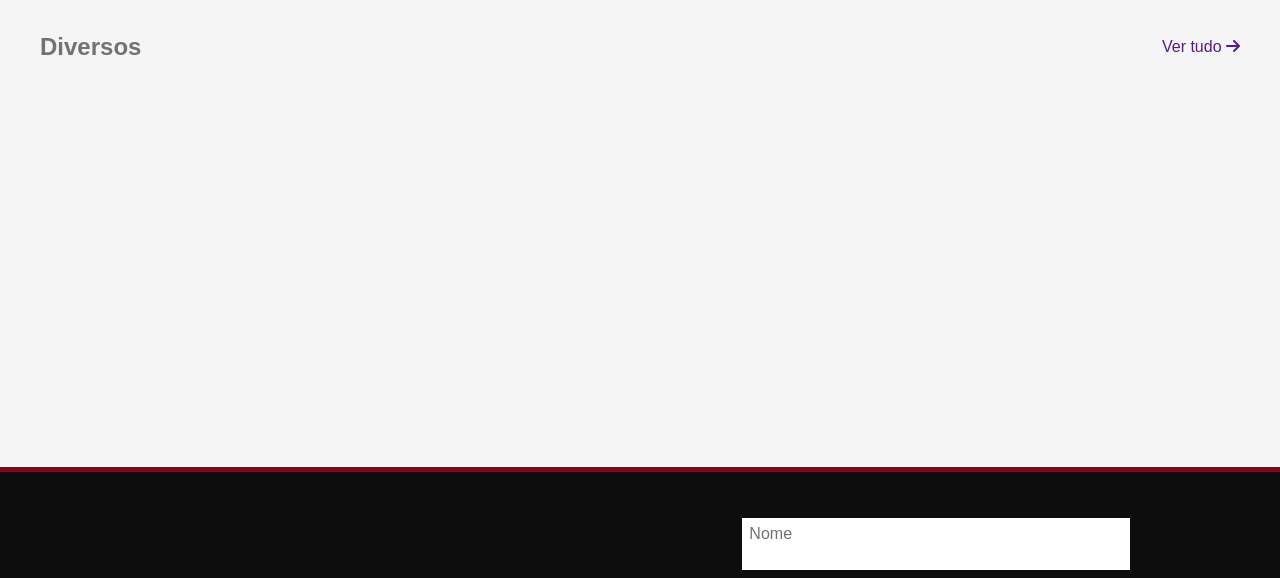
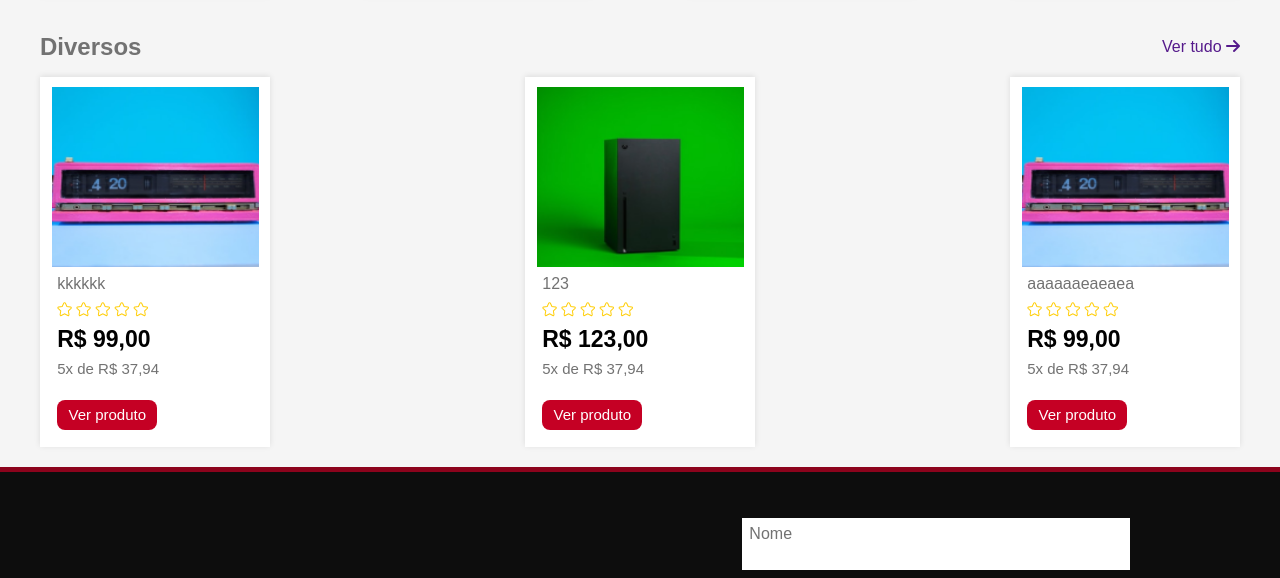
Before and after one commit to ramonlopz1/ecommerce, a website built with webpack: page public/index.html in a window 1280 px wide. Shown: the part 1540-2118 px from the top of the page. Built offline with nearby package versions, Linux system fonts and the light colour scheme; data requests are answered from the project's data file; files whose address does not match are found by name.

Commit message:
listar produtos fixing bug

```diff
--- a/db.json
+++ b/db.json
@@ -125,6 +125,33 @@
       "parcelas": "5",
       "descricao": "Produto ABC",
       "id": 14
+    },
+    {
+      "img": "C:\\fakepath\\unsplash_jMT6BrgBuXU.png",
+      "nome": "kkkkkk",
+      "categoria": "diversos",
+      "preco": "99",
+      "parcelas": "7",
+      "descricao": "juhuhuhuh",
+      "id": 15
+    },
+    {
+      "img": "C:\\fakepath\\unsplash_Zjn4dT993-g.png",
+      "nome": "123",
+      "categoria": "diversos",
+      "preco": "123",
+      "parcelas": "123",
+      "descricao": "123",
+      "id": 16
+    },
+    {
+      "img": "C:\\fakepath\\unsplash_jMT6BrgBuXU.png",
+      "nome": "aaaaaaeaeaea",
+      "categoria": "diversos",
+      "preco": "99",
+      "parcelas": "99",
+      "descricao": "3",
+      "id": 17
     }
   ],
   "usuarios": [
--- a/public/controller/produto-controller-listarProdutosPainel.js
+++ b/public/controller/produto-controller-listarProdutosPainel.js
@@ -1 +1 @@
-import{listarEcriarProdutos}from"./produto-controller-listarProdutos.js";listarEcriarProdutos(".categorias__containers");
+import{listarEcriarProdutos}from"./produto-controller-listarProdutos.js";listarEcriarProdutos(".categorias__containerspainel");
--- a/src/assets/sass/listar_produtos/listar_produtos_main.scss
+++ b/src/assets/sass/listar_produtos/listar_produtos_main.scss
@@ -22,7 +22,7 @@
         .produtos__categorias {
             width: 100%;
 
-            .categorias__containers {
+            .categorias__containerspainel {
 
                 .section__lista__cards {
                     display: flex;
--- a/src/controller/produto-controller-listarProdutos.js
+++ b/src/controller/produto-controller-listarProdutos.js
@@ -16,6 +16,8 @@ export const listarEcriarProdutos = (destino) => {
     });
   });
 };
+
+
 
 const formatarDadosRecebidos = (produto) => {
   let formatPreco = parseFloat(produto.preco);
@@ -48,10 +50,10 @@ const templateString = (produtoDadosFormatados, destino) => {
           <span class="produto__preco">R$ ${produtoDadosFormatados.formatPreco}</span>
           <span class="produto__parcelas">5x de R$ 37,94</span>
           <a href="" class="produto__botao">Ver produto</a>
-      </div>`;
+      </div>`
   } else {
     return `<div class="lista__cards__img">
-                <img src="../upload/${sequence.id}_${produtoDadosFormatados.formatImgPath}" alt="imagem do produto" height="70px">
+                <img src="../upload/${produtoDadosFormatados.id}_${produtoDadosFormatados.formatImgPath}" alt="imagem do produto" height="70px">
             </div>
             <div class="lista__cards__infos" data-produto-id="${produtoDadosFormatados.id}">
                 <span class="cards__infos__nome">${produtoDadosFormatados.nome}</span>
@@ -73,7 +75,7 @@ const templateString = (produtoDadosFormatados, destino) => {
                 <button class="cards__btns__deletar">
                 <i class="fa-regular fa-trash-can"></i>
                 </button>
-            </div>`;
+            </div>`
   }
 };
 
@@ -84,5 +86,6 @@ const criarTemplateString = (templateString, destino, categoria) => {
   container.innerHTML = templateString;
 
   const section = document.querySelector(destino + "." + categoria);
+
   section.appendChild(container);
 };
--- a/src/controller/produto-controller-listarProdutosPainel.js
+++ b/src/controller/produto-controller-listarProdutosPainel.js
@@ -2,4 +2,4 @@ import { listarEcriarProdutos } from "./produto-controller-listarProdutos.js"
 
 
 
-listarEcriarProdutos(".categorias__containers")
+listarEcriarProdutos(".categorias__containerspainel")
```
Also changed, not shown: public/assets/html/listar_produtos.html (+1 -1 lines), public/controller/produto-controller-listarProdutos.js (+1 -1 lines), src/assets/html/listar_produtos.html (+3 -3 lines), public/assets/css/style.css, public/assets/upload/15_unsplash_jMT6BrgBuXU.png (added), public/assets/upload/16_unsplash_Zjn4dT993-g.png (added), public/assets/upload/17_unsplash_jMT6BrgBuXU.png (added).
